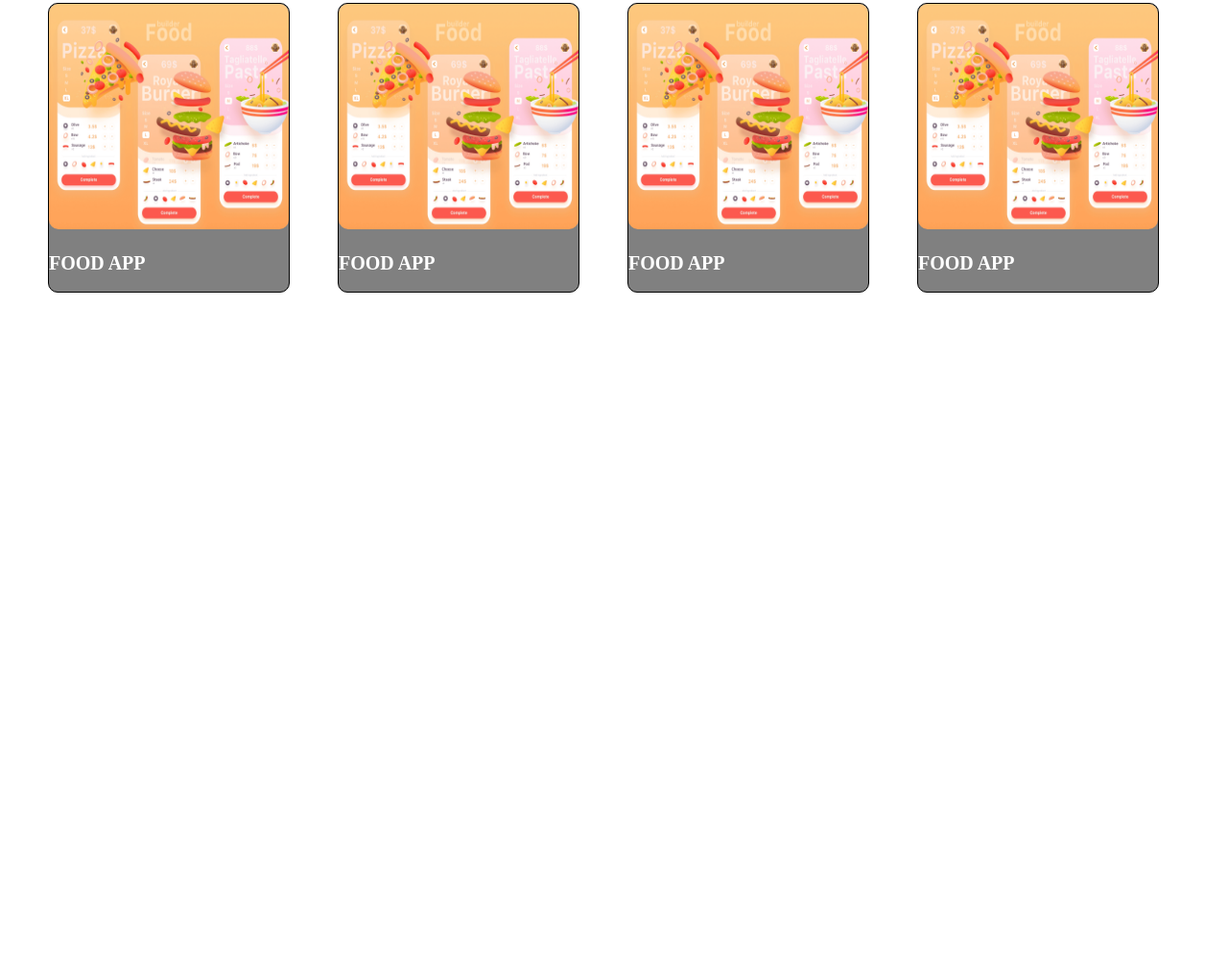
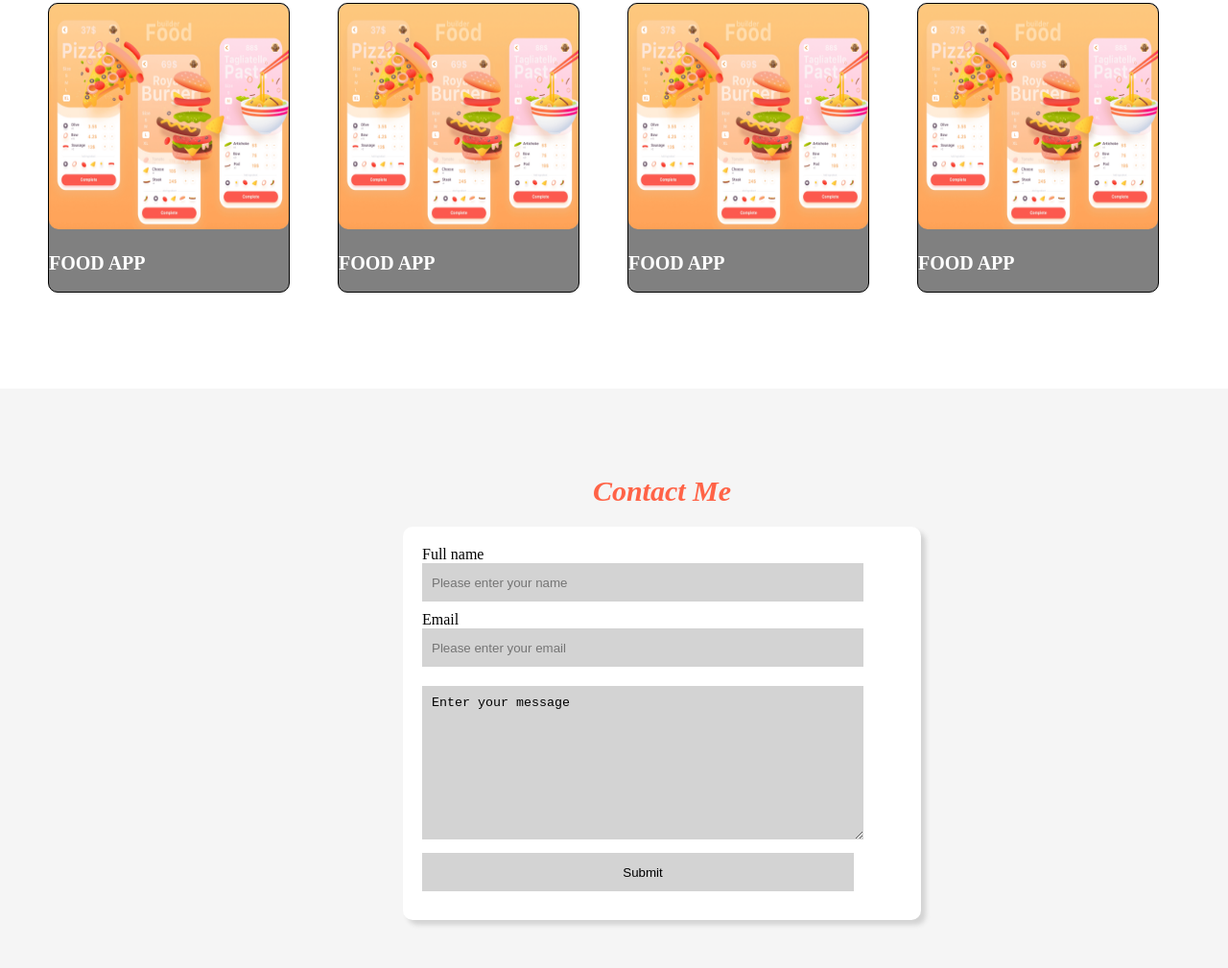
Before and after one commit to JayDev27/Portfolio, a plain HTML site: page index.html in a window 1280 px wide. Shown: the part 1973-2982 px from the top of the page at 96% size. Before the commit the page ends 2378 px from the top, so only its background shows below. Drawn offline with Linux system fonts and the light colour scheme.

Commit message:
contact section added

```diff
--- a/index.html
+++ b/index.html
@@ -97,5 +97,24 @@
             </div>
         </div>
     </article>
+
+    <main class="contact" id="contact">
+
+        <div class="form-container">
+            <h3 class="contact-header">Contact Me</h3>
+            <form action="">
+                <label for="">Full name</label>
+                <input type="text" placeholder="Please enter your name">
+                <br>
+                <label for="">Email</label>
+                <input type="email" placeholder="Please enter your email">
+                <br>
+                <textarea name="" id="" cols="30" rows="10">Enter your message</textarea>
+                <br>
+                <input type="submit">
+            </form>
+        </div>
+
+    </main>
 </body>
 </html>
--- a/styles.css
+++ b/styles.css
@@ -113,9 +113,9 @@ main{
     border-radius: 50px;
 }
 
-.project-class{
+.project{
     width: 100%;
-    height: 80vh;
+    height: auto;
 }
 
 .project-header{
@@ -155,3 +155,55 @@ main{
     font-weight: bold;
     color: white;
 }
+
+.contact{
+    width: 100%;
+    height: auto;
+    background-color: whitesmoke;
+    padding: 50px;
+}
+
+.contact-header{
+    text-align: center;
+    font-style: italic;
+    font-size: 30px;
+    color: tomato;
+    margin-top: 40px;
+}
+
+form{
+    width: 500px;
+    /* border: 2px solid; */
+    padding: 20px;
+    height: auto;
+   border-radius: 10px;
+   box-shadow: 5px 5px 5px lightgrey;
+   background-color: white;
+   margin-top: 20px;
+}
+
+input{
+    width: 90%;
+    height: 40px;
+    border: none;
+    margin-bottom: 10px;
+    padding-left: 10px;
+    background-color: lightgrey;
+}
+
+textarea{
+    width: 90%;
+    margin-top: 10px;
+    margin-bottom: 10px;
+    border: none;
+    padding-left: 10px;
+    padding-top: 10px;
+    background-color: lightgrey;
+}
+
+.form-container{
+    display: flex;
+    align-items: center;
+    justify-content: center;
+    flex-direction: column;
+}
```
